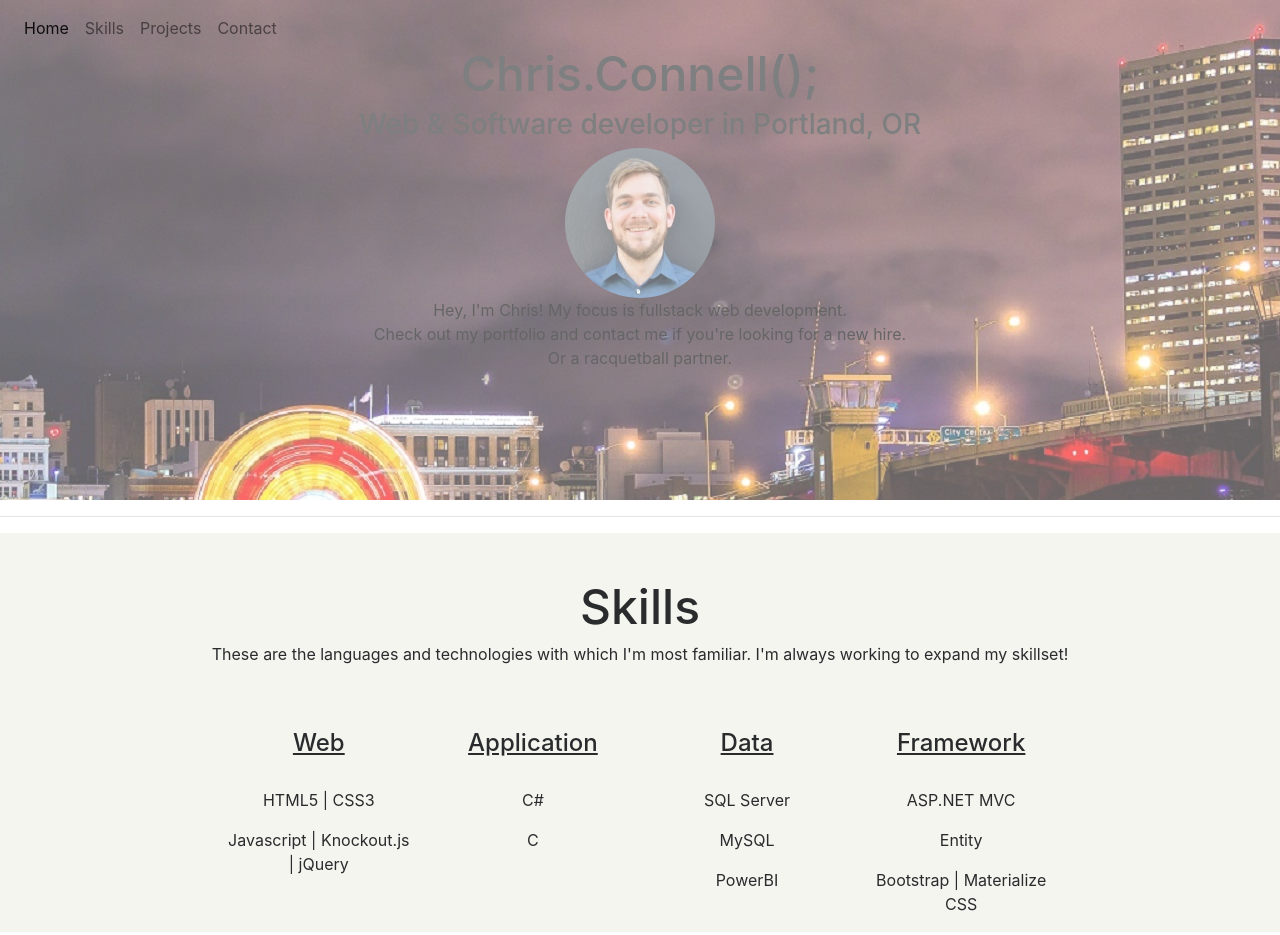
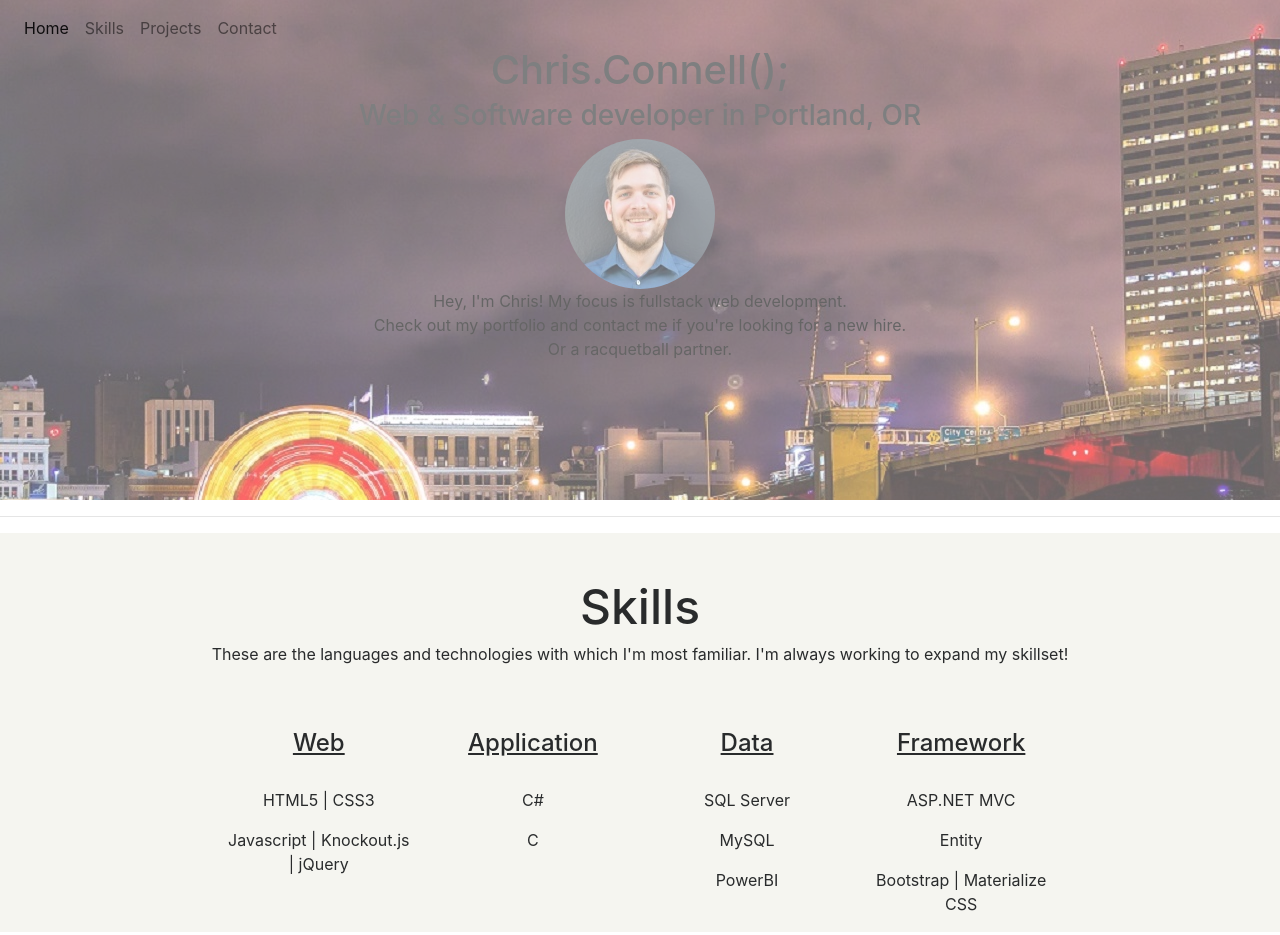
Before and after one commit to ChrisConnell1/ChrisConnell1.github.io, a plain HTML site: page index.html in a window 1280 px wide. Shown: the top 935 px of the page. Drawn offline with nearby package versions, Linux system fonts and the light colour scheme; a script that the page names is missing.

Commit message:
Update index.html

```diff
--- a/index.html
+++ b/index.html
@@ -48,8 +48,8 @@
   <div class="d-flex" id="mainContainer">
       <div class="container text-center" id="titleContainer">
         <br/><br/>
-        <h1 class="nameClass">Chris.Connell();</h1>
-        <h3 class="titleSubtext">Web & Software developer in Portland, OR</h3>
+        <h1>Chris.Connell();</h1>
+        <h3>Web & Software developer in Portland, OR</h3>
         <img src="./img/newme.jpg" id="circle">
         <p id="aboutMe">Hey, I'm Chris! My focus is fullstack web development.<br/> Check out
         my portfolio and contact me if you're looking for a new hire.
```
